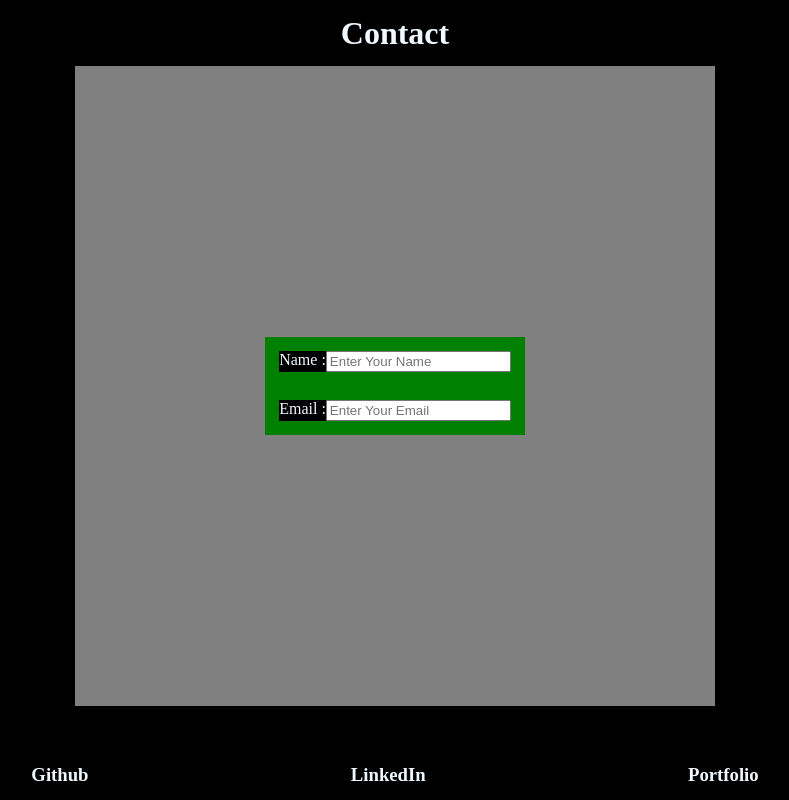
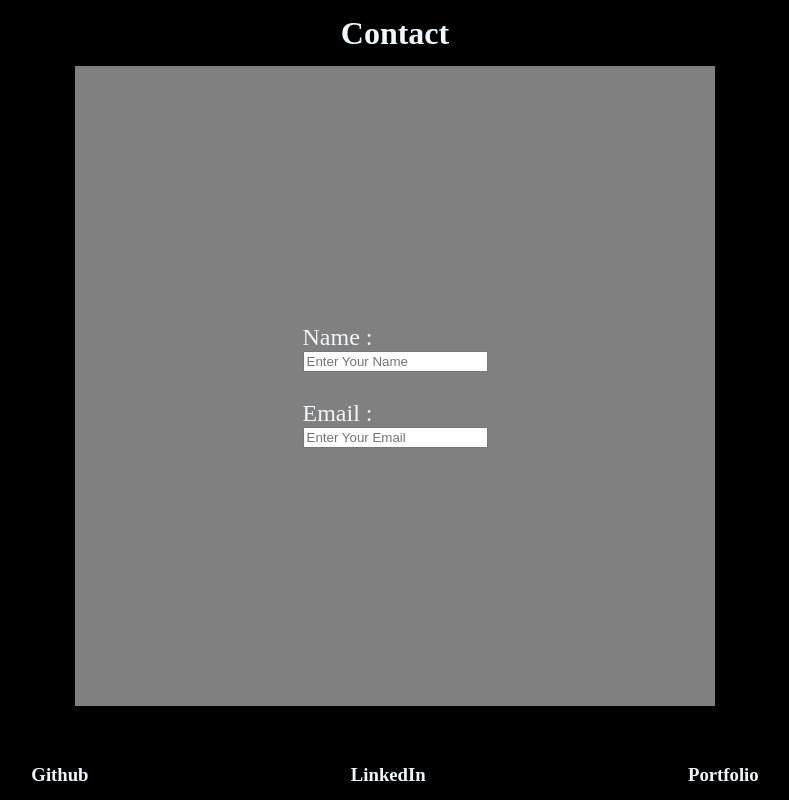
Before and after one commit to Paramesh-Kumar-2004/VP_Portfolio-2, a React (Create React App) app: page / in a window 1280 px wide. Shown: the part 4266-5066 px from the top of the page, without its empty margins (245-1034 px from the left). Built offline with nearby package versions, Linux system fonts and the light colour scheme.

Commit message:
Modified: Contact.css

```diff
--- a/src/Styles/Contact.css
+++ b/src/Styles/Contact.css
@@ -19,9 +19,9 @@
 .DataFeild {
     padding: 14px;
     display: flex;
-    background: green;
+    flex-direction: column;
 }
 
 .Text{
-    background: #000;
+    font-size: x-large;
 }
```
